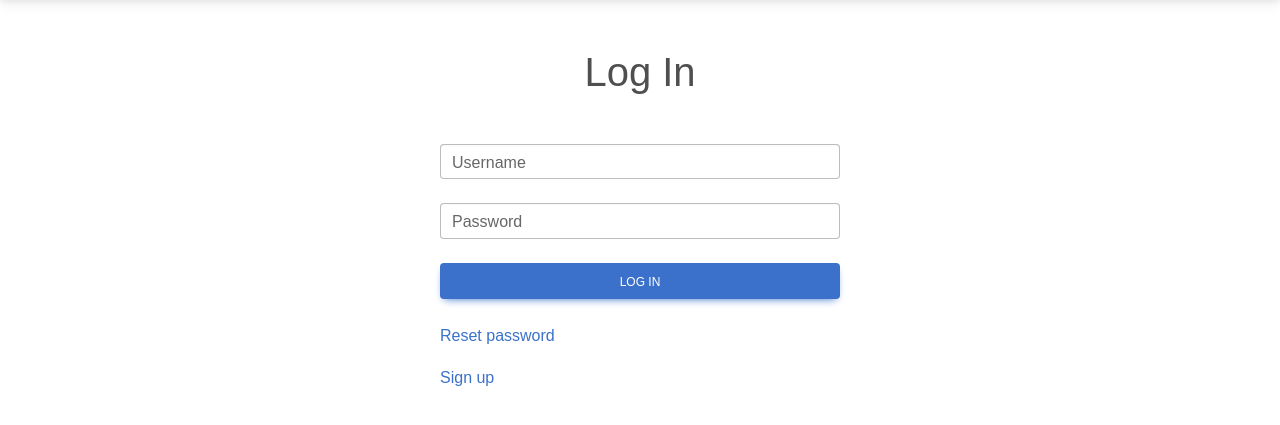
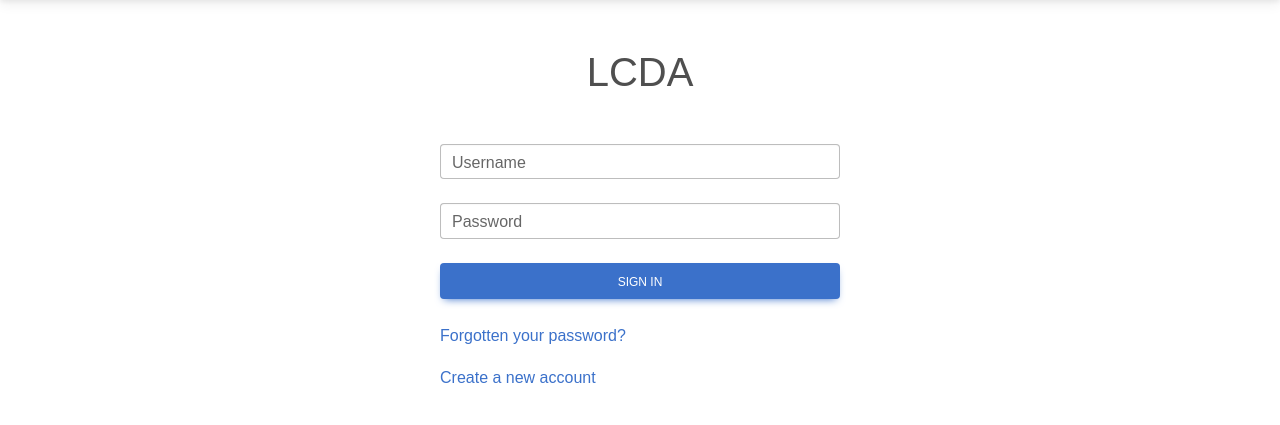
Before and after one commit to COMP208-Team-16-2022-23/Group-Project-Code, a Flask app: page /auth/login in a window 1280 px wide. Shown: the part 59-484 px from the top of the page. Run offline with Flask 2, Linux system fonts and the light colour scheme; some libraries are stand-ins or nearby versions; some web fonts are replaced.

Commit message:
[enhance] login interface improve

```diff
--- a/templates/auth/login.html
+++ b/templates/auth/login.html
@@ -6,7 +6,7 @@
 
 {% block content %}
 <div  class="m-auto" style="max-width: 400px">
-    <h1 class="text-center m-5">Log In</h1>
+    <h1 class="text-center m-5">LCDA</h1>
     {% if error %}
         <div class="alert alert-danger" role="alert">
             {{ error }}
@@ -24,11 +24,11 @@
             <input type="password" name="password" id="password" class="form-control" required/>
             <label class="form-label" for="password">Password</label>
         </div>
-        <button type="submit" class="btn btn-primary btn-block mb-4">Log In</button>
+        <button type="submit" class="btn btn-primary btn-block mb-4">Sign In</button>
     </form>
 
-    <a href="{{ url_for('auth.forgot_password') }}">  Reset password</a></p>
-    <a href="{{ url_for('auth.register') }}">  Sign up</a> </p>
+    <a href="{{ url_for('auth.forgot_password') }}">  Forgotten your password?</a></p>
+    <a href="{{ url_for('auth.register') }}">  Create a new account</a> </p>
 
 </div>
 {% endblock %}
```
